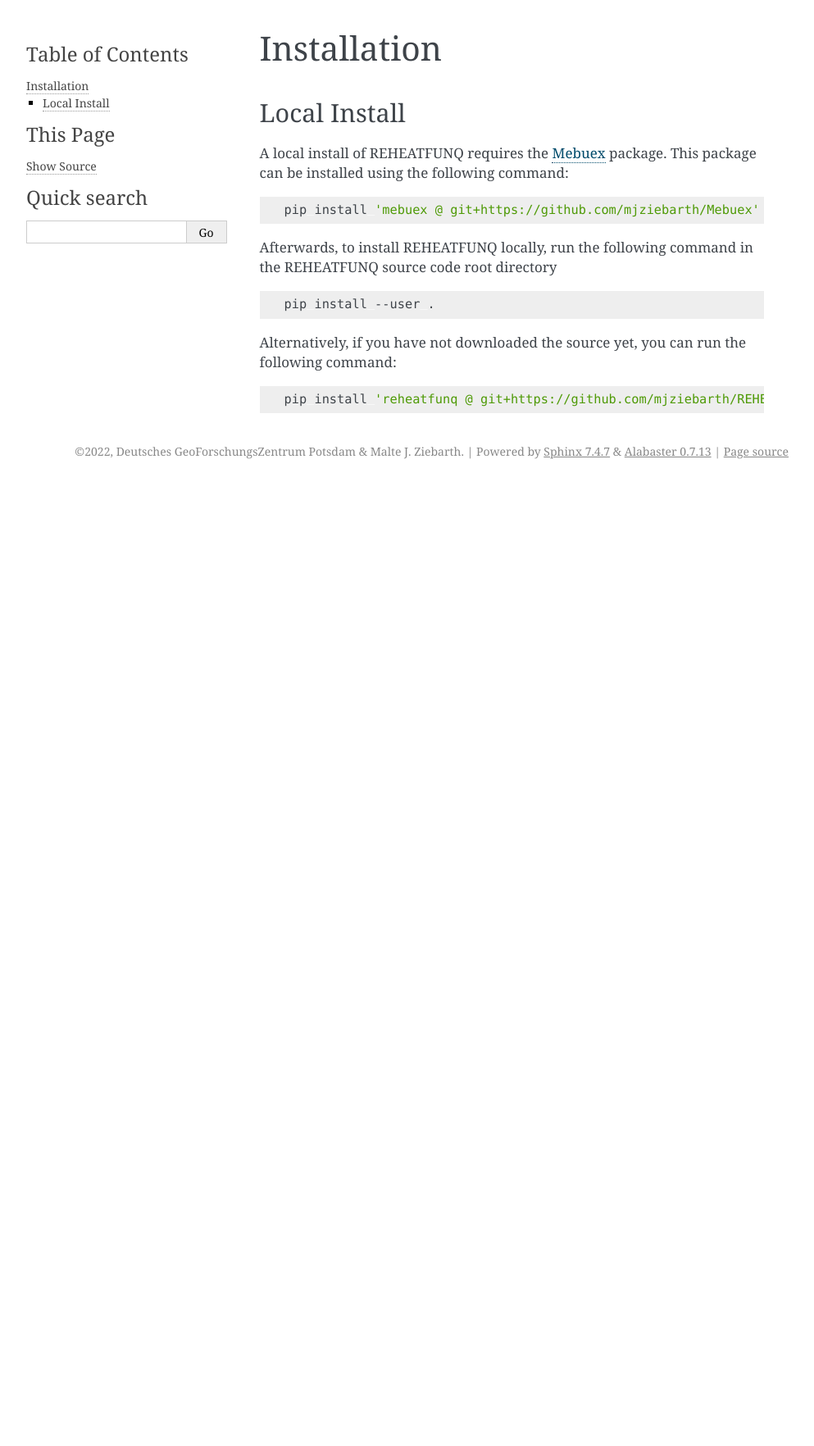
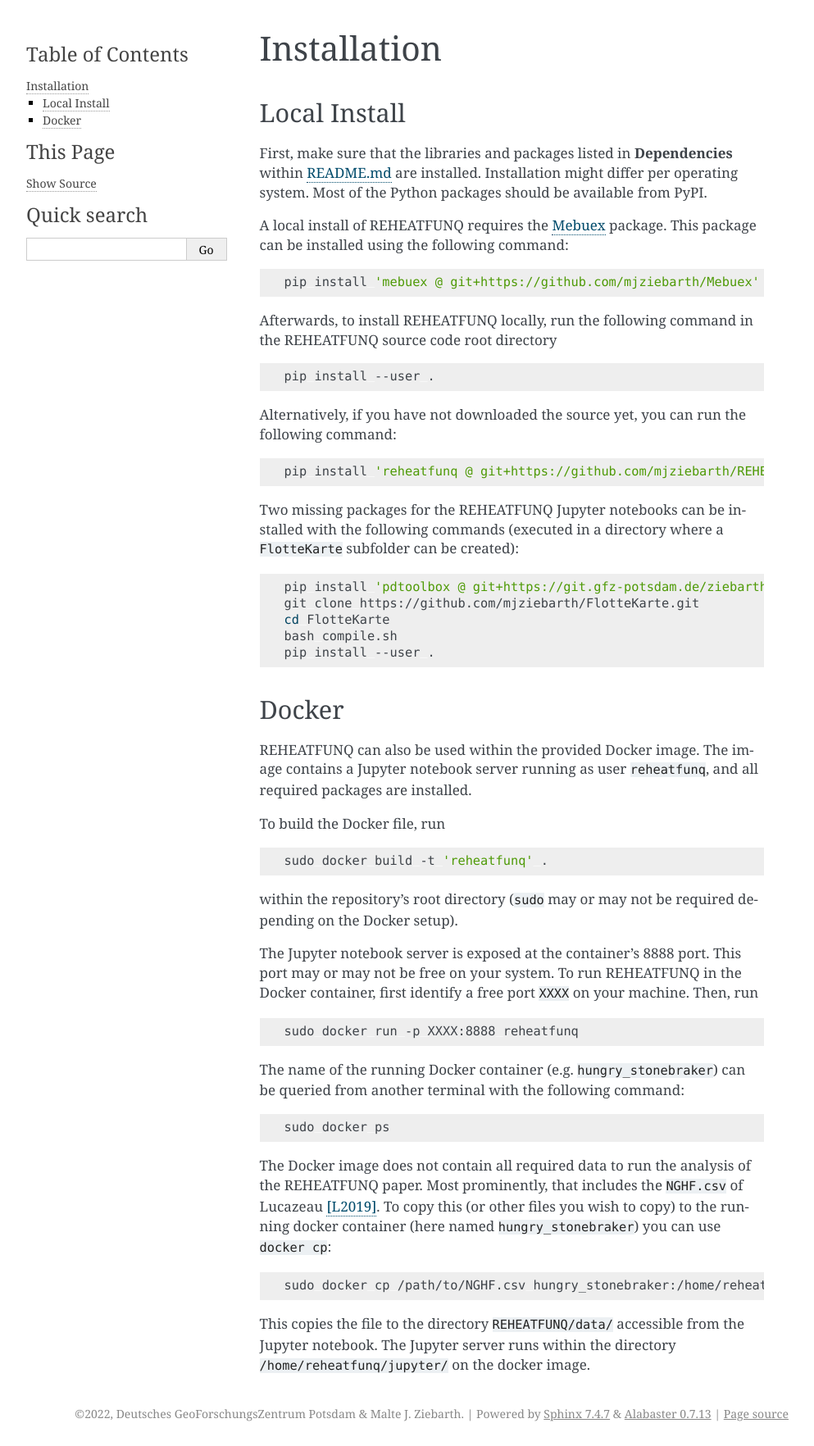
Before and after one commit to mjziebarth/REHEATFUNQ, a Sphinx documentation site: the page built from docs/usage/installation.rst, in a window 1280 px wide. Shown: the whole page at 82% size, without its empty margins (148-1141 px from the left). Built offline with Sphinx 7.4.7, drawn with Linux system fonts in a browser that asks for light colours; before the commit the page ends 900 px from its top, so only the background shows below that.

Commit message:
Docker (#2)
* Create REHEATFUNQ docker file.

* Add dummy parameter to prevent a boost error in Docker image.

* DEBUG: Expose std::lgamma.

* Add missing example data file.

* Update installation instructions.

```diff
--- a/docs/usage/installation.rst
+++ b/docs/usage/installation.rst
@@ -4,6 +4,11 @@
 
 Local Install
 ^^^^^^^^^^^^^
+First, make sure that the libraries and packages listed in **Dependencies**
+within `README.md <https://github.com/mjziebarth/REHEATFUNQ/blob/main/README.md>`__
+are installed. Installation might differ per operating system. Most of the
+Python packages should be available from PyPI.
+
 A local install of REHEATFUNQ requires the
 `Mebuex <https://github.com/mjziebarth/Mebuex>`__ package. This package can
 be installed using the following command:
@@ -26,3 +31,61 @@
 .. code :: bash
 
    pip install 'reheatfunq @ git+https://github.com/mjziebarth/REHEATFUNQ'
+
+Two missing packages for the REHEATFUNQ Jupyter notebooks can be installed with
+the following commands (executed in a directory where a :code:`FlotteKarte`
+subfolder can be created):
+
+.. code :: bash
+
+   pip install 'pdtoolbox @ git+https://git.gfz-potsdam.de/ziebarth/pdtoolbox'
+   git clone https://github.com/mjziebarth/FlotteKarte.git
+   cd FlotteKarte
+   bash compile.sh
+   pip install --user .
+
+
+Docker
+^^^^^^
+REHEATFUNQ can also be used within the provided Docker image. The image contains
+a Jupyter notebook server running as user :code:`reheatfunq`, and all required
+packages are installed.
+
+To build the Docker file, run
+
+.. code :: bash
+
+   sudo docker build -t 'reheatfunq' .
+
+within the repository's root directory (:code:`sudo` may or may not be required
+depending on the Docker setup).
+
+The Jupyter notebook server is exposed at the container's 8888 port. This port
+may or may not be free on your system. To run REHEATFUNQ in the Docker
+container, first identify a free port :code:`XXXX` on your machine. Then, run
+
+.. code :: bash
+
+   sudo docker run -p XXXX:8888 reheatfunq
+
+The name of the running Docker container (e.g. :code:`hungry_stonebraker`) can
+be queried from another terminal with the following command:
+
+.. code :: bash
+
+   sudo docker ps
+
+
+The Docker image does not contain all required data to run the analysis of the
+REHEATFUNQ paper. Most prominently, that includes the :code:`NGHF.csv` of
+Lucazeau [L2019]_. To copy this (or other files you wish to copy) to the running
+docker container (here named :code:`hungry_stonebraker`) you can use
+:code:`docker cp`:
+
+.. code :: bash
+
+   sudo docker cp /path/to/NGHF.csv hungry_stonebraker:/home/reheatfunq/jupyter/REHEATFUNQ/data/
+
+This copies the file to the directory :code:`REHEATFUNQ/data/` accessible from
+the Jupyter notebook. The Jupyter server runs within the directory
+:code:`/home/reheatfunq/jupyter/` on the docker image.
```
Also changed, not shown: README.md (+11 -5 lines), 5 other files.
